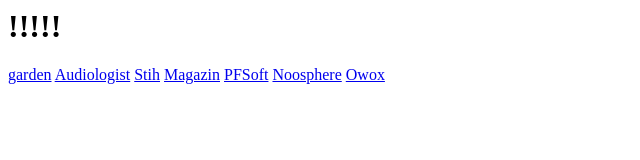
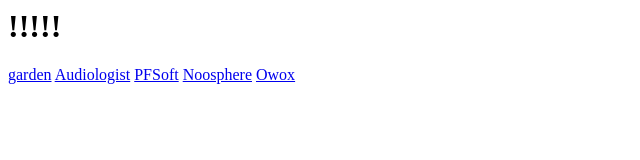
Before and after one commit to AlinaSheina/alinasheina.github.com, a plain HTML site: page index.html in a window 1280 px wide. Shown: the whole page, without its empty margins (0-640 px from the left). Drawn offline with Linux system fonts and the light colour scheme.

Commit message:
Update index.html

```diff
--- a/index.html
+++ b/index.html
@@ -1,8 +1,8 @@
 <h1> !!!!!</h1>
 <a href="/garden">garden</a>
 <a href="/audiologist">Audiologist</a>
-<a href="/ëčíîâŕííűé_ëčńň/book">Stih</a>
-<a href="/magazin/test">Magazin</a>
+<!--<a href="/ëčíîâŕííűé_ëčńň/book">Stih</a>-->
+<!--<a href="/magazin/test">Magazin</a>-->
 <a href="/PFSOFT/index">PFSoft</a>
 <a href="/Noosphere/test">Noosphere</a>
 <a href="/test-owox/test">Owox</a>
```
